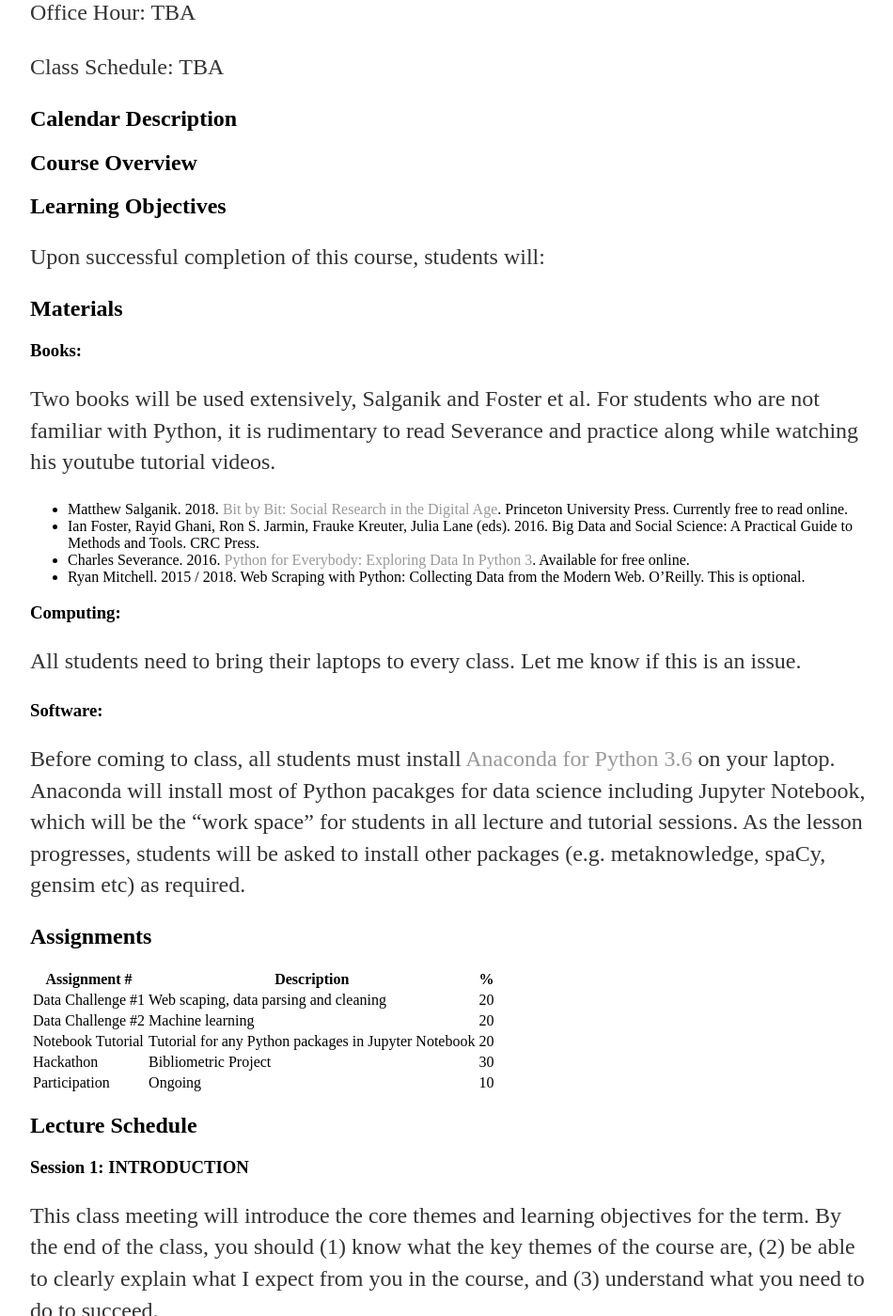
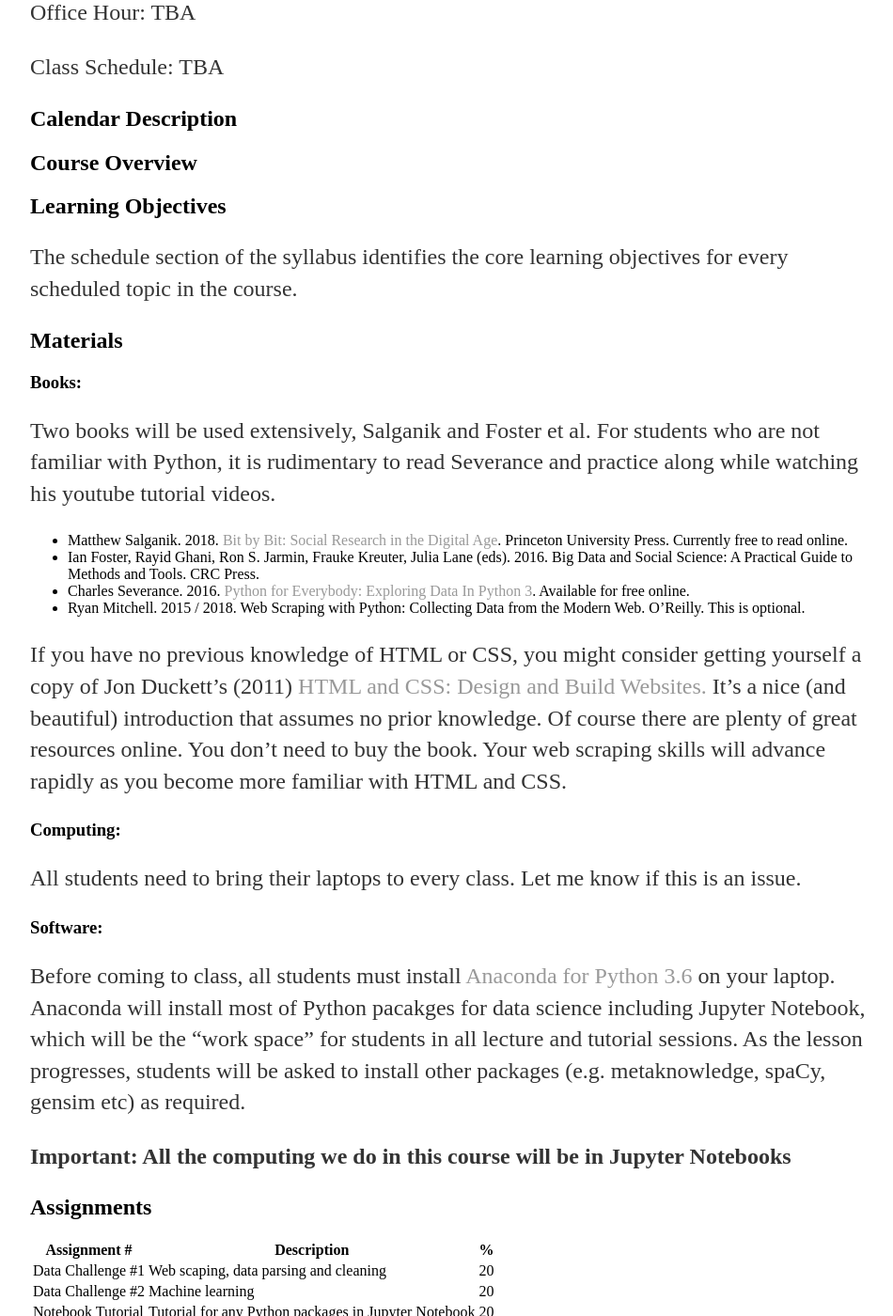
Before and after one commit to judekurn/judekurn.github.io, a Jekyll site: the page built from docs/teach/digital data_social_science.md, in a window 1280 px wide and 1400 px high, scrolled down 558 px. Shown: the whole window at 94% size, without its empty margins (160-1110 px from the left). Built offline with Jekyll 4.4.1, drawn with Linux system fonts in a browser that asks for light colours; our own code applies the rules of GitHub Pages for plain Markdown files.

Commit message:
Update digital data_social_science.md

```diff
--- a/docs/teach/digital data_social_science.md
+++ b/docs/teach/digital data_social_science.md
@@ -16,7 +16,7 @@ Class Schedule: TBA
 
 
 ## Learning Objectives
-Upon successful completion of this course, students will:
+The schedule section of the syllabus identifies the core learning objectives for every scheduled topic in the course.
 
 ## Materials
 ### Books:
@@ -26,10 +26,14 @@ Two books will be used extensively, Salganik and Foster et al. For students who
 * Charles Severance. 2016. [Python for Everybody: Exploring Data In Python 3](https://www.py4e.com/book.php). Available for free online.
 * Ryan Mitchell. 2015 / 2018. Web Scraping with Python: Collecting Data from the Modern Web. O’Reilly. This is optional.
 
+If you have no previous knowledge of HTML or CSS, you might consider getting yourself a copy of Jon Duckett’s (2011) [HTML and CSS: Design and Build Websites.](http://www.htmlandcssbook.com/) It’s a nice (and beautiful) introduction that assumes no prior knowledge. Of course there are plenty of great resources online. You don’t need to buy the book. Your web scraping skills will advance rapidly as you become more familiar with HTML and CSS.
+
 ### Computing:
 All students need to bring their laptops to every class. Let me know if this is an issue.
 ### Software:
 Before coming to class, all students must install [Anaconda for Python 3.6](https://www.anaconda.com/download/) on your laptop. Anaconda will install most of Python pacakges for data science including Jupyter Notebook, which will be the "work space" for students in all lecture and tutorial sessions. As the lesson progresses, students will be asked to install other packages (e.g. metaknowledge, spaCy, gensim etc) as required.
+
+**Important: All the computing we do in this course will be in Jupyter Notebooks**
 
 ## Assignments
 
```
